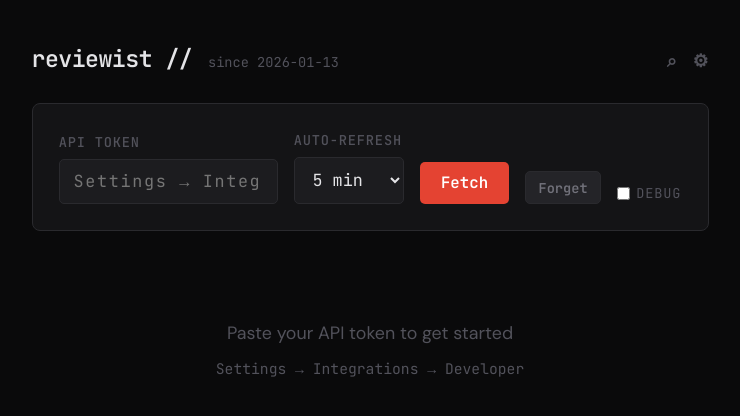
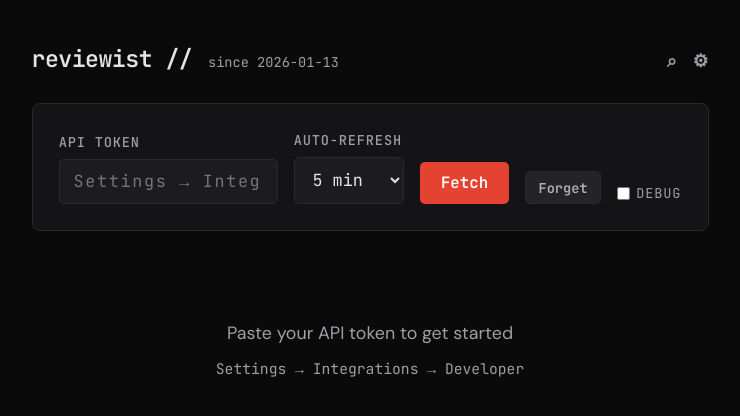
Before and after one commit to yacoob/reviewist, a Svelte app: page / in a window 1280 px wide. Shown: the top 416 px of the page, without its empty margins (270-1010 px from the left). Built offline with nearby package versions, Linux system fonts and the light colour scheme.

Commit message:
Increase contrast for some ui elements.

```diff
--- a/src/app.css
+++ b/src/app.css
@@ -5,8 +5,8 @@
   --surface-3: #242428;
   --border: #2a2a2e;
   --text: #e4e4e7;
-  --text-dim: #71717a;
-  --text-muted: #52525b;
+  --text-dim: #b0b0b8;
+  --text-muted: #9e9ea7;
   --accent: #e44332;
   --accent-dim: rgba(228, 67, 50, 0.15);
   --green: #4caf50;
--- a/src/components/FilterChips.svelte
+++ b/src/components/FilterChips.svelte
@@ -69,7 +69,7 @@
     cursor: pointer;
     transition: all 0.15s;
     user-select: none;
-    opacity: 0.45;
+    opacity: 0.6;
   }
   .filter-chip.active {
     opacity: 1;
```
